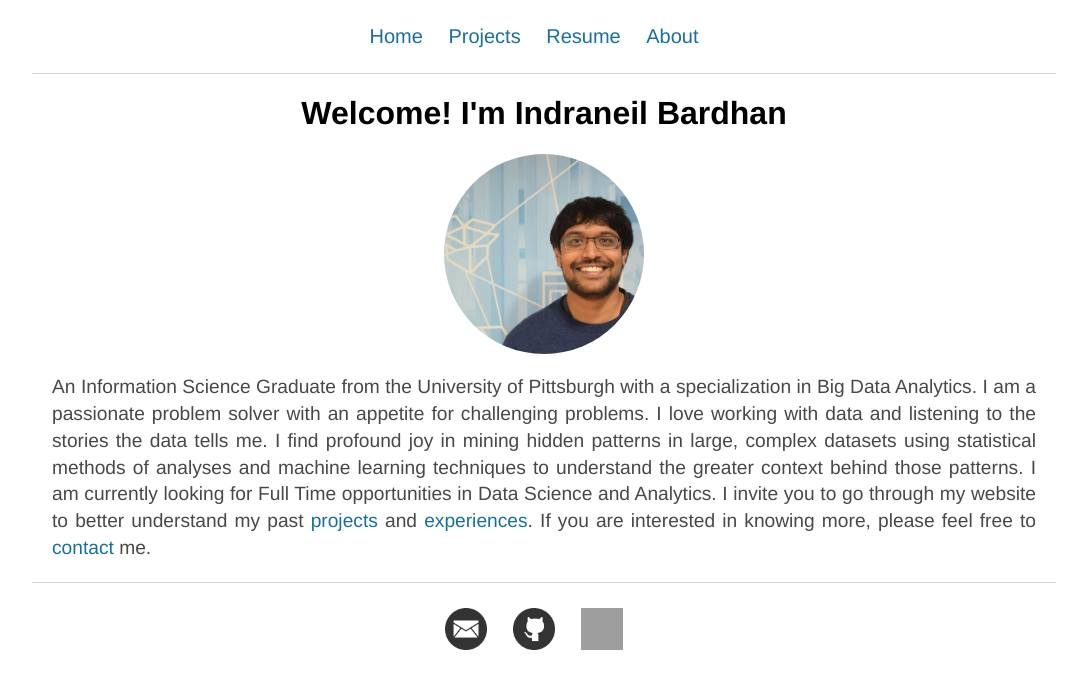
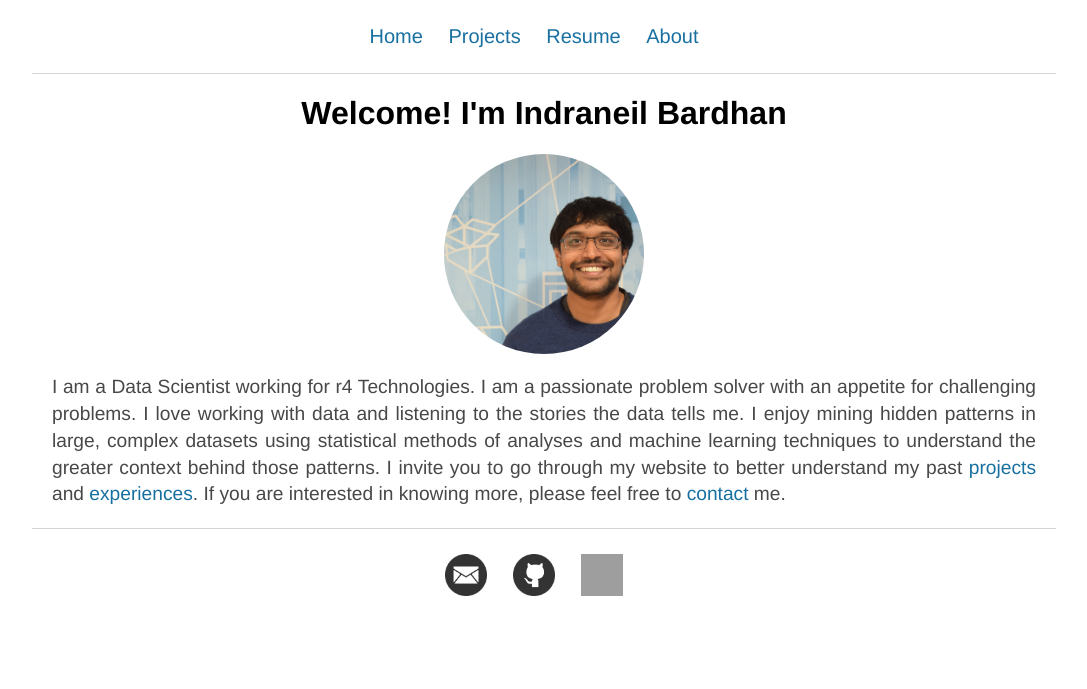
Before and after one commit to NeilBardhan/neilbardhan.github.io, a Jekyll site: the page built from index.html, in a window 1280 px wide. Shown: the top 689 px of the page, without its empty margins (96-1183 px from the left). Built offline with Jekyll 4.4.1, drawn with Linux system fonts in a browser that asks for light colours; grey boxes are pictures that could not be loaded.

Commit message:
updated blurb

```diff
--- a/index.html
+++ b/index.html
@@ -9,5 +9,5 @@ title: Indraneil Bardhan's homepage
 	<img src = "/images/DSC_0007-min.JPG" alt = "image" class="rounded">
 </div>
 </center>
-	<p class="blurb">An Information Science Graduate from the University of Pittsburgh with a specialization in Big Data Analytics. I am a passionate problem solver with an appetite for challenging problems. I love working with data and listening to the stories the data tells me. I find profound joy in mining hidden patterns in large, complex datasets using statistical methods of analyses and machine learning techniques to understand the greater context behind those patterns. I am currently looking for Full Time opportunities in Data Science and Analytics. I invite you to go through my website to better understand my past <a href="/projects">projects</a> and <a href="/resume">experiences</a>. If you are interested in knowing more, please feel free to <a href ="mailto:indraneil.bardhan@tuta.io">contact</a> me.</p>
+	<p class="blurb">I am a Data Scientist working for r4 Technologies. I am a passionate problem solver with an appetite for challenging problems. I love working with data and listening to the stories the data tells me. I enjoy mining hidden patterns in large, complex datasets using statistical methods of analyses and machine learning techniques to understand the greater context behind those patterns. I invite you to go through my website to better understand my past <a href="/projects">projects</a> and <a href="/resume">experiences</a>. If you are interested in knowing more, please feel free to <a href ="mailto:indraneil.bardhan@tuta.io">contact</a> me.</p>
 </div><!-- /.blurb -->
```
